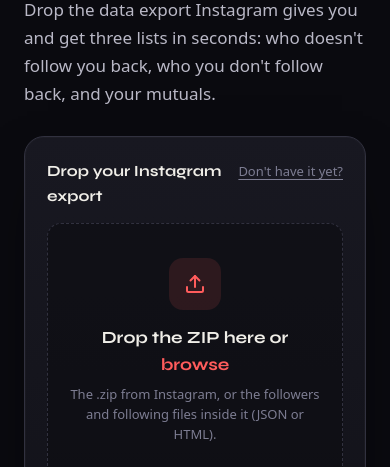
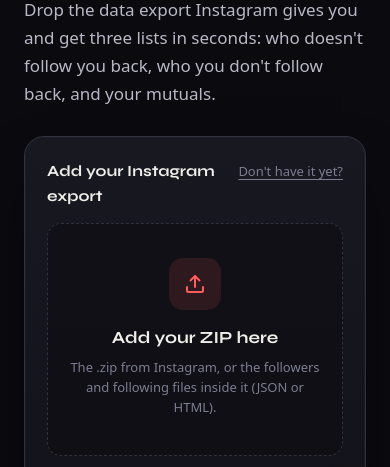
Before and after one commit to dariotrevino/followeranalyzer.io, a plain HTML site: page index.html in a window 390 px wide. Shown: the part 299-766 px from the top of the page. Drawn offline with Linux system fonts and the light colour scheme.

Commit message:
Reword the upload card to "Add your ZIP here" (#8)
Card title "Add your Instagram export" and drop zone label "Add your ZIP here": one phrase for dropping or choosing a file, works on phones, and avoids "upload" next to the "Nothing is uploaded" promise.

Co-Authored-By: Claude Opus 5.5 <noreply@anthropic.com>
Claude-Session: https://claude.ai/code/session_01L8EgSCQgfLTMkYAtrq4r3P

```diff
--- a/index.html
+++ b/index.html
@@ -144,7 +144,6 @@
   .drop-icon .icon { width: 24px; height: 24px; }
   .drop-zone.loaded .drop-icon { background: rgba(60,255,165,0.12); color: var(--green); }
   .drop-label { font-family: var(--display); font-weight: 700; font-size: 17px; color: var(--text); margin-bottom: 6px; }
-  .drop-label .browse { color: var(--accent); }
   .drop-hint { font-size: 13px; color: var(--muted); line-height: 1.55; max-width: 360px; margin: 0 auto; }
   .drop-status-wrap { margin-top: 12px; display: flex; flex-direction: column; gap: 3px; align-items: center; }
   .drop-status { font-family: var(--mono); font-size: 12px; color: var(--green); }
@@ -434,13 +433,13 @@
 
     <div class="tool" id="tool">
       <div class="tool-head">
-        <span class="tool-title">Drop your Instagram export</span>
+        <span class="tool-title">Add your Instagram export</span>
         <a href="#how">Don't have it yet?</a>
       </div>
       <div class="drop-zone" id="uploadZone">
         <input type="file" id="uploadFile" accept=".html,.htm,.json,.zip" multiple aria-label="Choose your Instagram export ZIP or files" />
         <div class="drop-icon" aria-hidden="true"><svg class="icon"><use href="#i-upload"/></svg></div>
-        <div class="drop-label">Drop the ZIP here or <span class="browse">browse</span></div>
+        <div class="drop-label">Add your ZIP here</div>
         <div class="drop-hint">The .zip from Instagram, or the followers and following files inside it (JSON or HTML).</div>
         <div class="drop-status-wrap">
           <div class="drop-status" id="followersStatus"></div>
```
